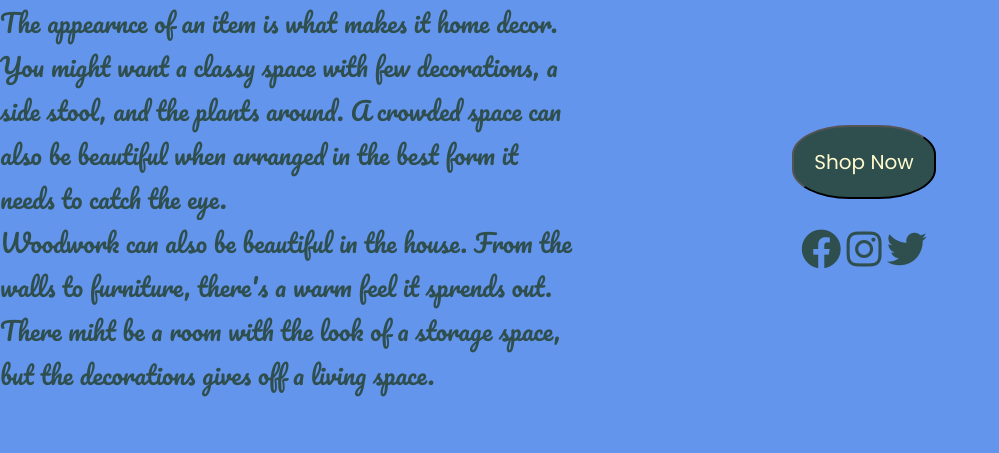
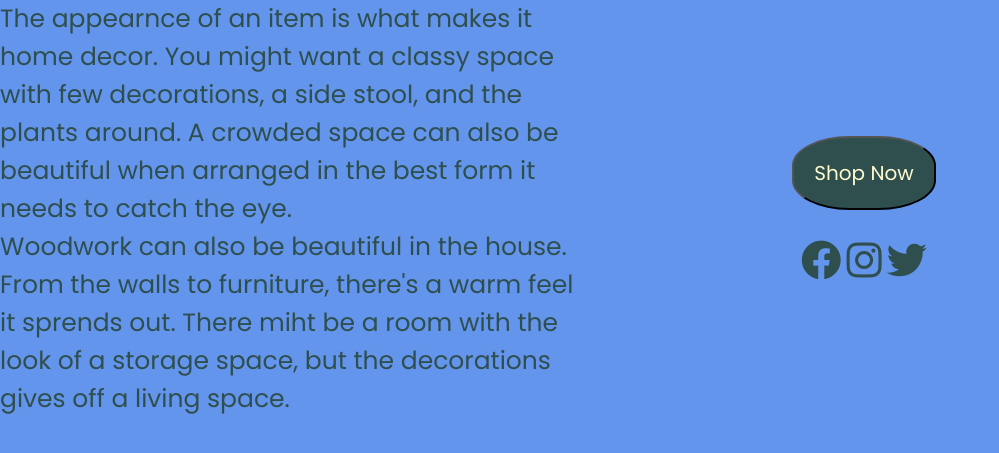
Before and after one commit to itagarf/HTML-and-Python, a Flask app: page / in a window 1280 px wide. Shown: the part 130-583 px from the top of the page, without its empty margins (0-999 px from the left). Run offline with Flask 2, Linux system fonts and the light colour scheme; some libraries are stand-ins or nearby versions.

Commit message:
final change on web app

```diff
--- a/templates/index.html
+++ b/templates/index.html
@@ -81,7 +81,7 @@ nav ul li :hover{
     justify-content: center;
 }
 .inspire p{
-    font-family: 'Pacifico';
+    font-family: 'Poppins';
     font-size: 25px;
 }
 .inspireIcons i{
```
